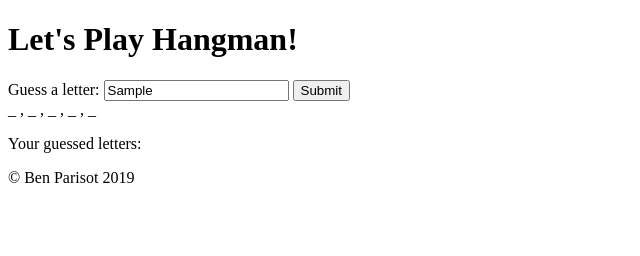
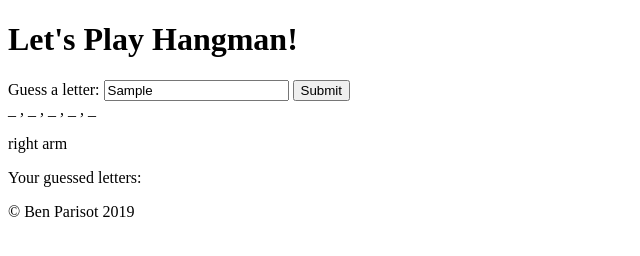
Before and after one commit to BenParisot/hangman, a plain HTML site: page index.html in a window 1280 px wide. Both pictures are taken after typing "Sample" into the empty fields and a click on the button "Submit". Shown: the whole page, without its empty margins (0-640 px from the left). Drawn offline with Linux system fonts and the light colour scheme.

Commit message:
get arm body parts to show on screen when there is any non-match letter

```diff
--- a/src/index.js
+++ b/src/index.js
@@ -1,6 +1,7 @@
 const letterGuessNode = document.getElementById('guess-form');
 const showGuessedLetters = document.getElementById('show-guesses');
 const wordHintNode = document.getElementById('word-hint');
+const hangmanCanvasNode = document.getElementById('hangman-canvas');
 
 let guessedLetters = [];
 
@@ -15,6 +16,8 @@ const bodyParts = [
     'right leg',
     'left leg'
 ];
+
+
 
 let incorrectGuesses = 0;
 
@@ -166,6 +169,9 @@ function checkWord() {
     const inputLetter = document.getElementById('guess').value;
     console.log(inputLetter);
 
+    let wrong = 0;
+
+
     for(let index = 0; index < randomWord.length; index++) {
         let letterCheck = randomWord[index];
         console.log(letterCheck);
@@ -177,19 +183,25 @@ function checkWord() {
         }
         else {
             console.log('not a match');
+            wrong++;
+        }
+    }
+
+    if(wrong > 0) {
+        incorrectGuesses++;
 
 
-            incorrectGuesses = incorrectGuesses + 1;
-
-            console.log(incorrectGuesses);
-
-            if(incorrectGuesses === 6) {
-                console.log('you lose!');
-            }
+    }
 
 
-        }
-    }
+
+
+    console.log('the number of incorrect guesses this round is' + incorrectGuesses);
+    let bodyPartsPart = bodyParts[incorrectGuesses];
+    console.log(bodyPartsPart);
+
+    hangmanCanvasNode.textContent = bodyPartsPart;
+
 }
 
 
@@ -197,7 +209,9 @@ function checkWord() {
 function showHint() {
 
     wordHintNode.textContent = randomWord;
+    wordHintArray = [];
     for(let index = 0; index < randomWord.length; index++) {
+
 
         wordHintArray.push(' _ ');
 
@@ -206,6 +220,13 @@ function showHint() {
         wordHintNode.textContent = wordHintArray;
         // console.log(randomWord.length);
     }
+}
+
+// function guessWrong() {
+
+// }
 
 
-}
+// function guessRight() {
+
+// }
```
Also changed, not shown: index.html (+0 -1 lines).
